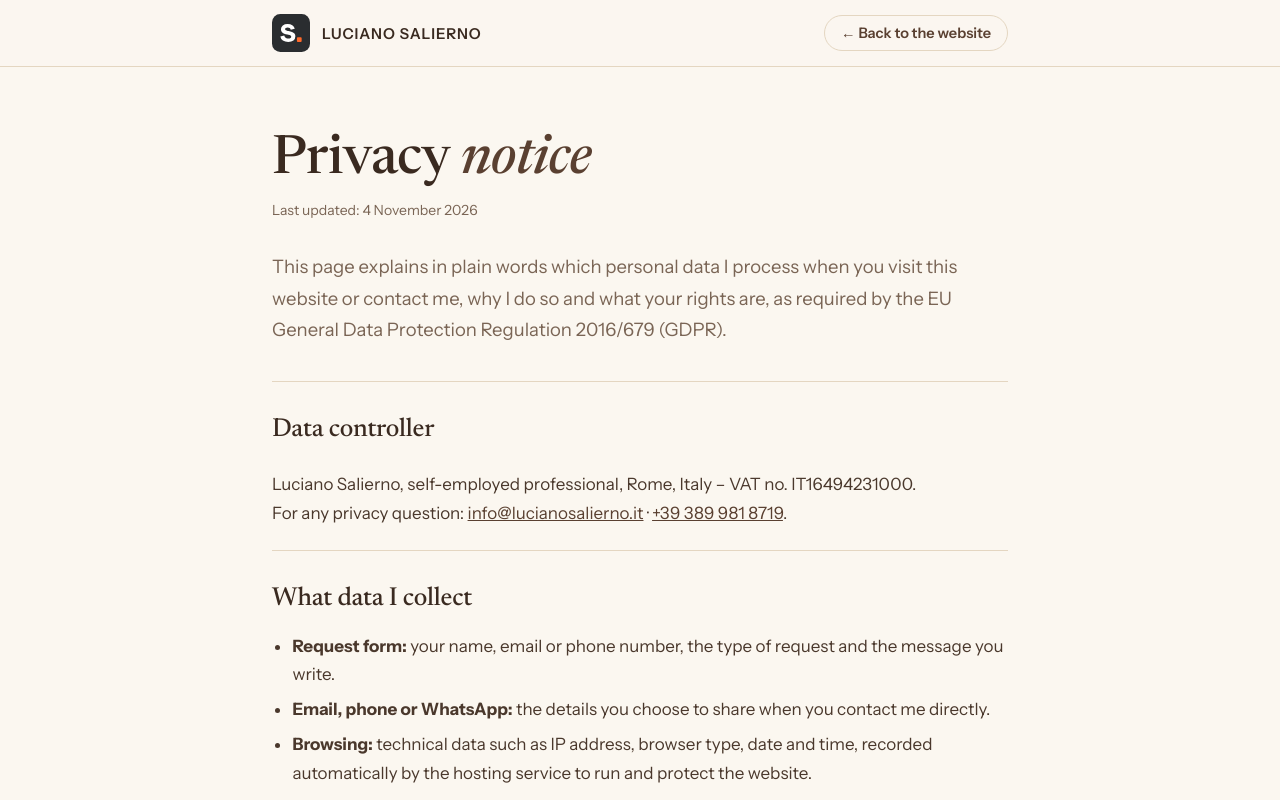
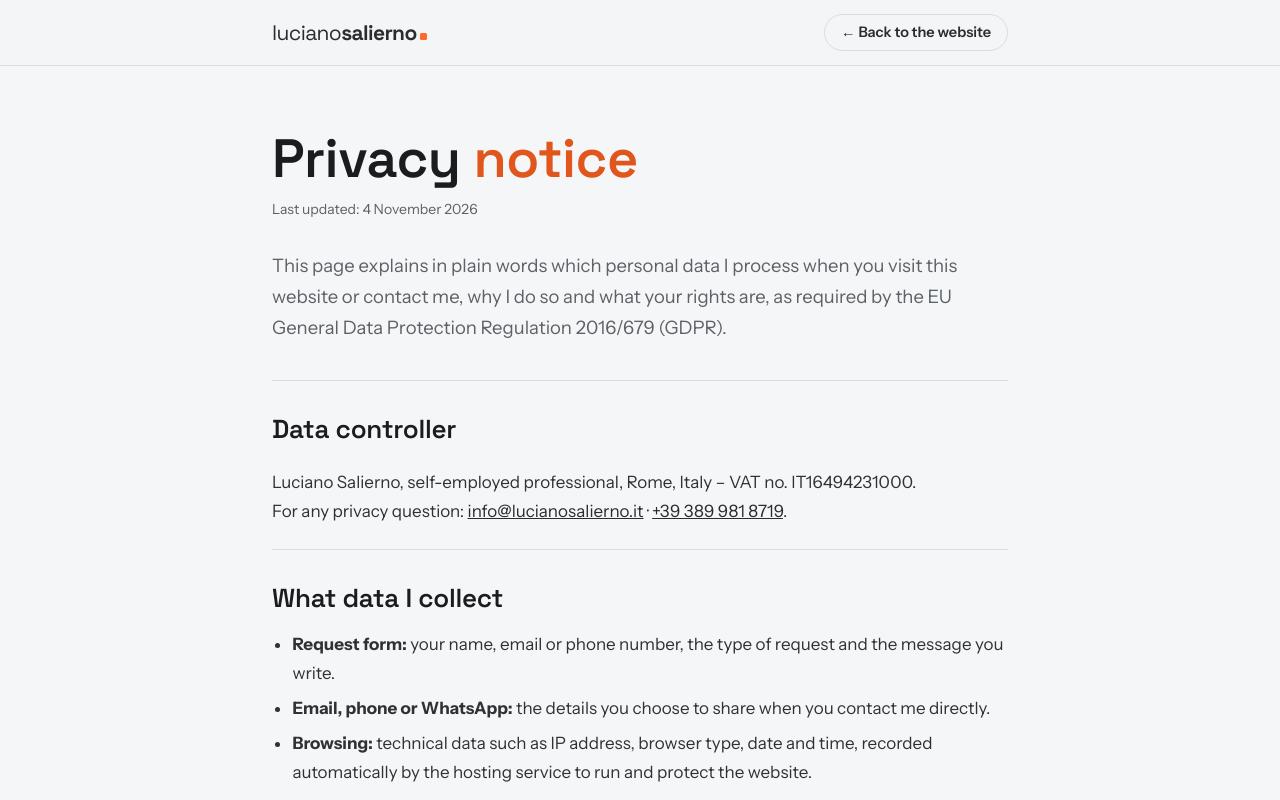
Before and after one commit to lucianosalierno/lucianosalierno-com, a plain HTML site: page privacy.html in a window 1280 px wide. Shown: the top 800 px of the page. Drawn offline with Linux system fonts and the light colour scheme.

Commit message:
New identity: privacy page

```diff
--- a/privacy.html
+++ b/privacy.html
@@ -5,45 +5,46 @@
 <meta name="viewport" content="width=device-width,initial-scale=1,viewport-fit=cover">
 <title>Privacy notice – Luciano Salierno</title>
 <meta name="robots" content="noindex, follow">
-<link rel="icon" href="/favicon.svg" type="image/svg+xml">
-<link rel="icon" href="/favicon-32.png" sizes="32x32" type="image/png">
-<link rel="apple-touch-icon" href="/apple-touch-icon.png">
-<link rel="preload" href="/fonts/newsreader-normal.woff2" as="font" type="font/woff2" crossorigin>
+<link rel="icon" href="/favicon.svg?v=2" type="image/svg+xml">
+<link rel="icon" href="/favicon-32.png?v=2" sizes="32x32" type="image/png">
+<link rel="apple-touch-icon" href="/apple-touch-icon.png?v=2">
+<link rel="preload" href="/fonts/space-grotesk.woff2" as="font" type="font/woff2" crossorigin>
 <link rel="preload" href="/fonts/instrument-sans.woff2" as="font" type="font/woff2" crossorigin>
 <style>
-@font-face { font-family: 'Newsreader'; font-style: normal; font-weight: 400 500; font-display: swap; src: url(/fonts/newsreader-normal.woff2) format('woff2'); unicode-range: U+0000-00FF, U+0131, U+0152-0153, U+02BB-02BC, U+02C6, U+02DA, U+02DC, U+0304, U+0308, U+0329, U+2000-206F, U+20AC, U+2122, U+2191, U+2193, U+2212, U+2215, U+FEFF, U+FFFD; }
-@font-face { font-family: 'Newsreader'; font-style: italic; font-weight: 400 500; font-display: swap; src: url(/fonts/newsreader-italic.woff2) format('woff2'); unicode-range: U+0000-00FF, U+0131, U+0152-0153, U+02BB-02BC, U+02C6, U+02DA, U+02DC, U+0304, U+0308, U+0329, U+2000-206F, U+20AC, U+2122, U+2191, U+2193, U+2212, U+2215, U+FEFF, U+FFFD; }
+@font-face { font-family: 'Space Grotesk'; font-style: normal; font-weight: 300 700; font-display: swap; src: url(/fonts/space-grotesk.woff2) format('woff2'); unicode-range: U+0000-00FF, U+0131, U+0152-0153, U+02BB-02BC, U+02C6, U+02DA, U+02DC, U+0304, U+0308, U+0329, U+2000-206F, U+20AC, U+2122, U+2191, U+2193, U+2212, U+2215, U+FEFF, U+FFFD; }
 @font-face { font-family: 'Instrument Sans'; font-style: normal; font-weight: 400 700; font-display: swap; src: url(/fonts/instrument-sans.woff2) format('woff2'); unicode-range: U+0000-00FF, U+0131, U+0152-0153, U+02BB-02BC, U+02C6, U+02DA, U+02DC, U+0304, U+0308, U+0329, U+2000-206F, U+20AC, U+2122, U+2191, U+2193, U+2212, U+2215, U+FEFF, U+FFFD; }
 </style>
 <style>
-:root { --ivory:#fbf7f0; --cream:#f3eadc; --sand:#e4d6c1; --walnut:#5a4031; --dark:#3a2a20; --muted:#7a6555; --caramel:#a9784b; color-scheme: light; }
+:root { --ivory:#F5F6F7; --cream:#ECEEF0; --sand:#D9DCE0; --walnut:#2A2D30; --dark:#1A1C1E; --muted:#5C6268; --caramel:#E0561C; --accent:#FF6A2B; color-scheme: light; }
 * { box-sizing: border-box; }
 body { margin: 0; background: var(--ivory); color: var(--dark); font: 17px/1.7 "Instrument Sans", "Helvetica Neue", Arial, sans-serif; }
 a { color: var(--walnut); }
 .wrap { max-width: 780px; margin: 0 auto; padding: 0 max(22px, env(safe-area-inset-left, 0px)); }
-header { border-bottom: 1px solid var(--sand); background: rgba(251,247,240,.92); }
+header { border-bottom: 1px solid var(--sand); background: rgba(245,246,247,.92); }
 header .wrap { display: flex; align-items: center; justify-content: space-between; gap: 16px; padding-block: 14px; }
 .brand { display: flex; align-items: center; gap: 12px; text-decoration: none; color: var(--dark); font: 600 15px/1 "Instrument Sans", Arial, sans-serif; letter-spacing: .06em; }
-.brand img { width: 38px; height: 38px; }
+.wm { font: 400 21px/1 "Space Grotesk", Arial, sans-serif; letter-spacing: -.03em; color: var(--walnut); display: inline-flex; align-items: baseline; }
+.wm b { font-weight: 700; }
+.wm i { width: 7px; height: 7px; background: var(--accent); border-radius: 1.5px; margin-left: 3px; align-self: flex-end; margin-bottom: 3px; }
 .back { font: 600 14.5px/1 "Instrument Sans", Arial, sans-serif; text-decoration: none; color: var(--walnut); border: 1.5px solid var(--sand); border-radius: 999px; padding: 10px 16px; white-space: nowrap; }
 .back:hover { border-color: var(--walnut); }
 main { padding: 64px 0 80px; }
-h1, h2 { font-family: "Newsreader", Georgia, serif; font-weight: 500; color: var(--dark); letter-spacing: -.01em; }
+h1, h2 { font-family: "Space Grotesk", "Helvetica Neue", Arial, sans-serif; font-weight: 600; color: var(--dark); letter-spacing: -.01em; }
 h1 { font-size: clamp(36px, 6vw, 54px); line-height: 1.08; margin: 0 0 10px; }
-h1 em { font-style: italic; color: var(--walnut); }
+h1 em { font-style: normal; color: var(--caramel); }
 .upd { color: var(--muted); font-size: 14px; margin: 0 0 28px; }
 .intro { font-size: 18.5px; color: var(--muted); margin: 0 0 36px; }
 section { border-top: 1px solid var(--sand); padding: 26px 0 6px; }
 h2 { font-size: 26px; margin: 0 0 10px; }
-p, li { color: #4a382c; }
+p, li { color: #2E3236; }
 ul { padding-left: 1.2em; margin: 0 0 14px; } li { margin: 6px 0; }
 footer { border-top: 1px solid var(--sand); color: var(--muted); font-size: 14px; }
 footer .wrap { padding-block: 22px; text-align: center; }
-@media (max-width: 520px) { .brand span { display: none; } main { padding-top: 44px; } }
+@media (max-width: 520px) { .wm { font-size: 18px; } main { padding-top: 44px; } }
 </style>
 </head>
 <body>
-<header><div class="wrap"><a class="brand" href="/"><img src="/favicon.svg" alt=""><span>LUCIANO SALIERNO</span></a><a class="back" href="/">← Back to the website</a></div></header>
+<header><div class="wrap"><a class="brand" href="/" aria-label="Luciano Salierno"><span class="wm">luciano<b>salierno</b><i></i></span></a><a class="back" href="/">← Back to the website</a></div></header>
 <main><div class="wrap">
   <h1>Privacy <em>notice</em></h1>
   <p class="upd">Last updated: 4 November 2026</p>
```
